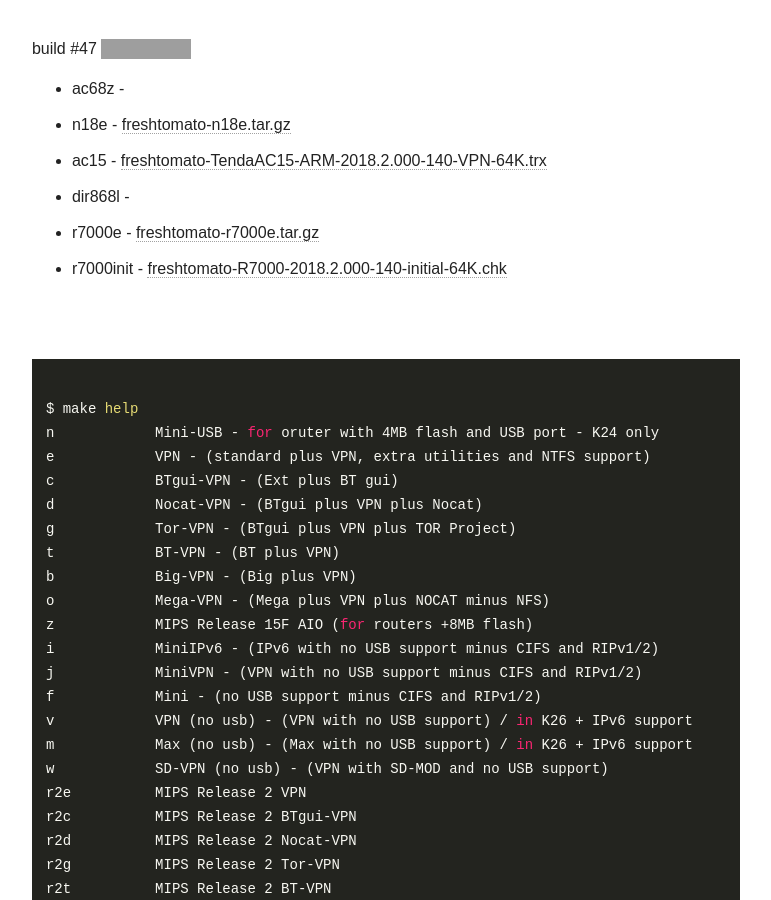
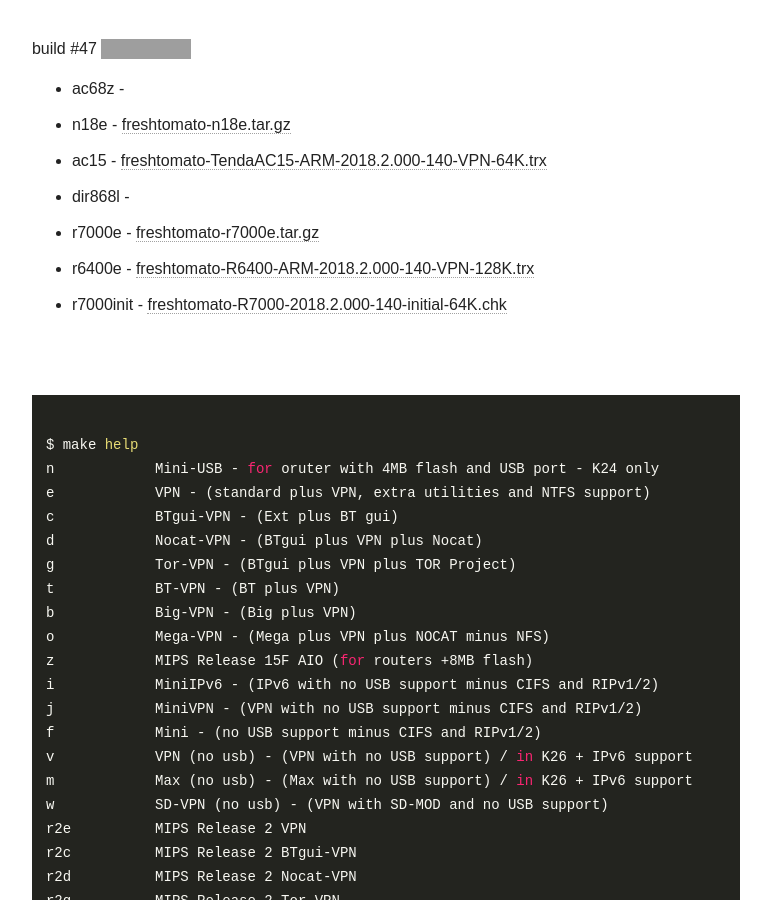
Before and after one commit to oglopss/freshTomato-ARM-ci-jekyll, a Jekyll site: the page built from index.html, in a window 1280 px wide and 900 px high, scrolled down 559 px. Shown: the whole window, without its empty margins (254-1025 px from the left). Built offline with Jekyll 4.4.1, drawn with Linux system fonts in a browser that asks for light colours; nearby versions of some CDN libraries; grey boxes are pictures that could not be loaded.

Commit message:
Travis build 47 r6400e pushed to gh-pages

```diff
--- a/_data/ss.yml
+++ b/_data/ss.yml
@@ -6,3 +6,4 @@
   - 0005 ac15 freshtomato-TendaAC15-ARM-2018.2.000-140-VPN-64K.trx
   - 0007 r7000e freshtomato-r7000e.tar.gz
   - 0011 r7000init freshtomato-R7000-2018.2.000-140-initial-64K.chk
+  - 0009 r6400e freshtomato-R6400-ARM-2018.2.000-140-VPN-128K.trx
```
